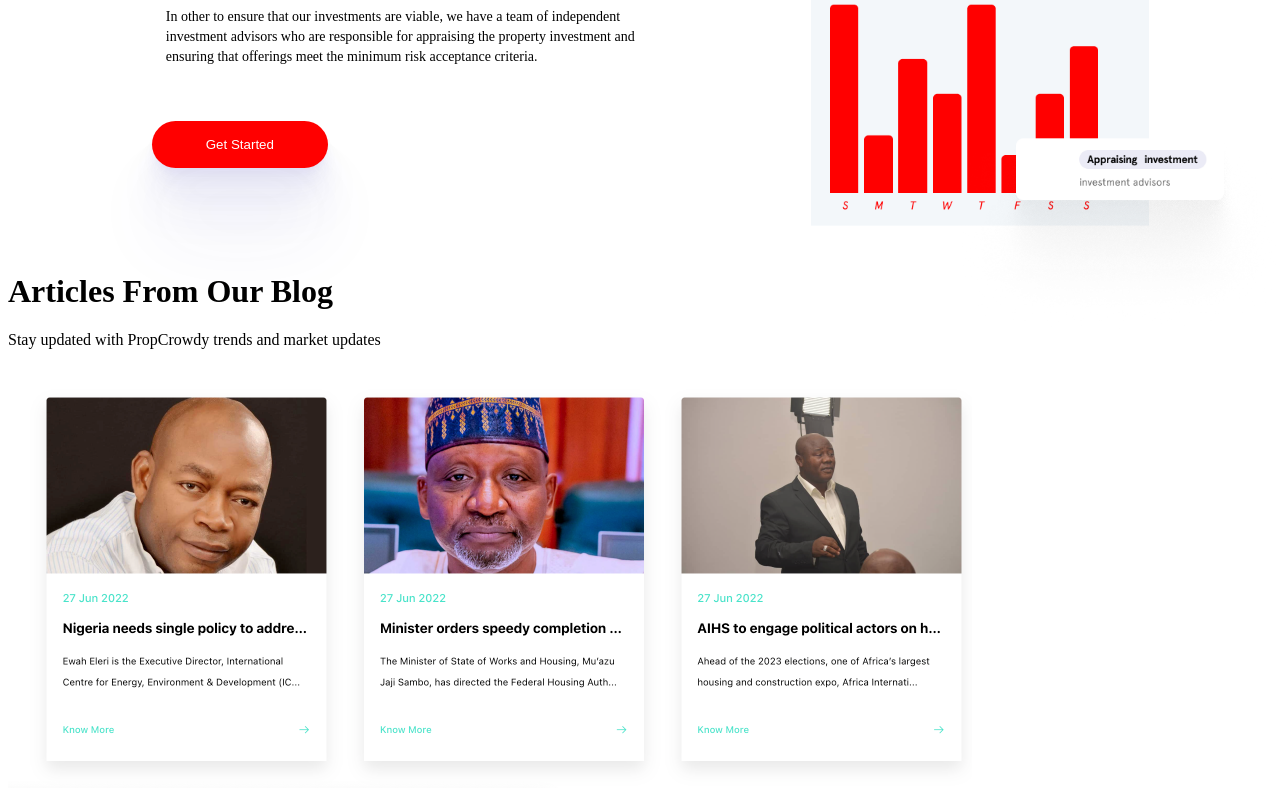
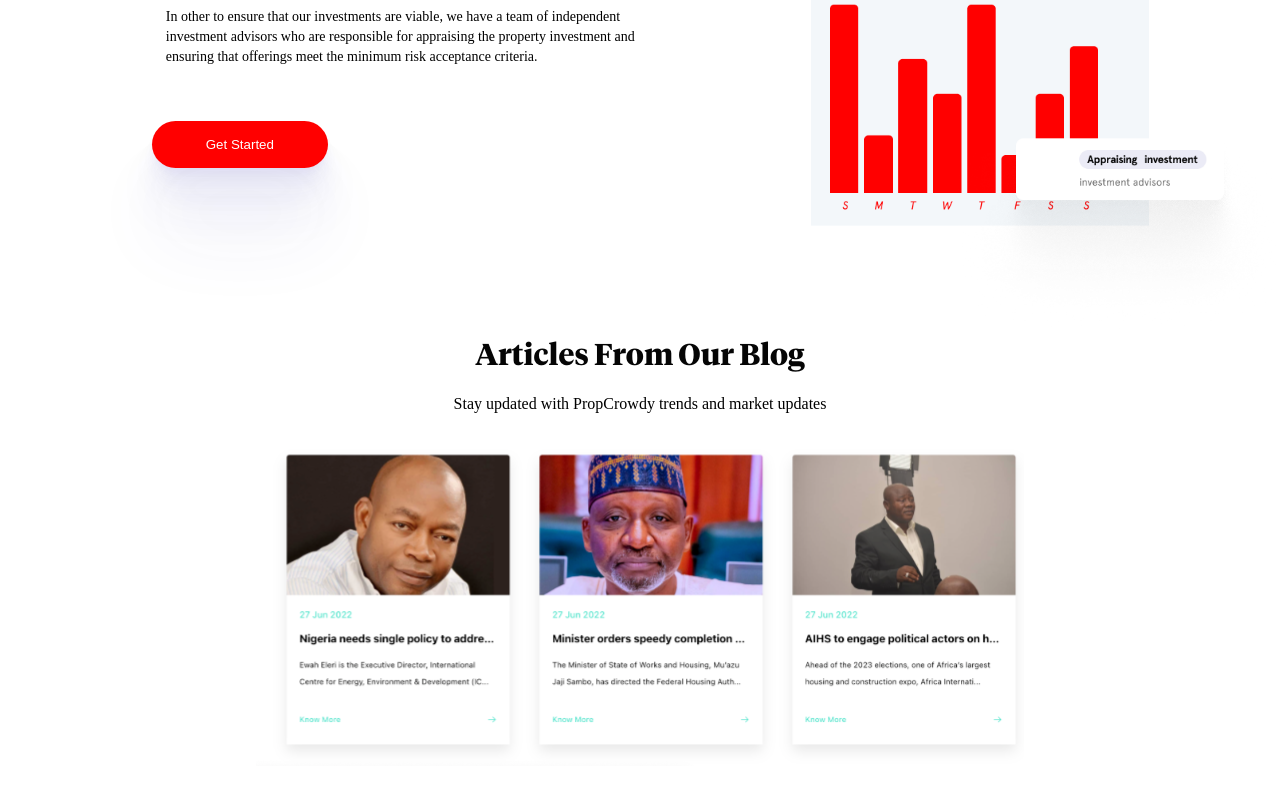
Before and after one commit to Farouk-Adedamola/PropCrowdy, a React (Create React App) app: page / in a window 1280 px wide. Shown: the part 3585-4385 px from the top of the page. After the commit the page ends 4359 px from the top, so only its background shows below. Built offline with nearby package versions, Linux system fonts and the light colour scheme; a web font is replaced by a local one.

Commit message:
commit new changes

```diff
--- a/src/Components/BlogSection/Blog.js
+++ b/src/Components/BlogSection/Blog.js
@@ -1,10 +1,10 @@
 import React from "react";
 import grouplist from "../../Assets/grouplist1.svg";
-
+import classes from "./Blog.module.css";
 const Blog = () => {
   return (
-    <div>
-      <h1>Articles From Our Blog</h1>
+    <div className={classes.blog}>
+      <h1 className={classes.head}>Articles From Our Blog</h1>
       <p>Stay updated with PropCrowdy trends and market updates</p>
       <img src={grouplist} alt="grouplist" />
     </div>
--- a/src/Components/BlogSection/Blog.module.css
+++ b/src/Components/BlogSection/Blog.module.css
@@ -1,5 +1,37 @@
+.blog {
+  margin-top: 87px;
+}
+
 .blog h1 {
   font-family: "Tiemposbold";
   font-size: 27px;
   color: #050505;
+  text-align: center;
 }
+
+.blog p {
+  text-align: center;
+  font-family: "Apercuregular";
+}
+
+.blog img {
+  width: 95vw;
+  object-fit: cover;
+  display: flex;
+  justify-content: center;
+  margin: 0 auto;
+}
+
+@media screen and (min-width: 760px) {
+  .blog h1 {
+    font-size: 30px;
+  }
+
+  .blog p {
+    font-size: 1rem;
+  }
+
+  .blog img {
+    width: 60vw;
+  }
+}
```
